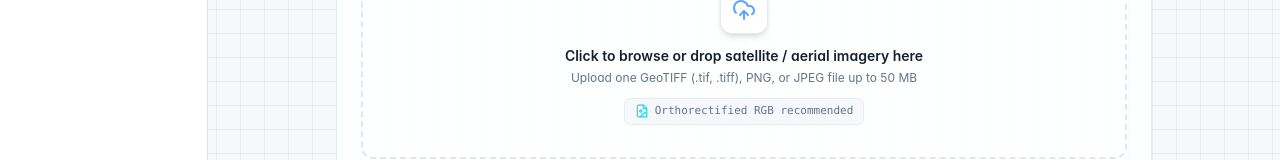
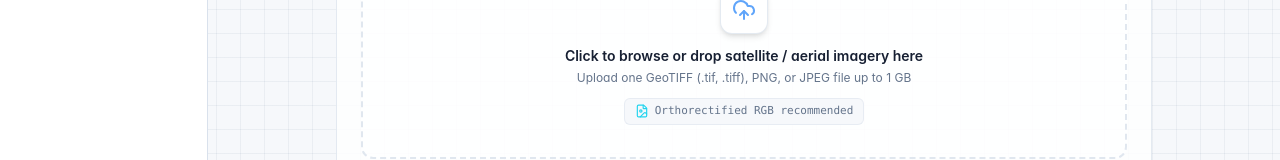
Before and after one commit to Anurag-snippet/DepthWizard, a React (Vite) app in the folder client/: page /new-analysis in a window 1280 px wide. Shown: the part 351-511 px from the top of the page. Built offline with nearby package versions, Linux system fonts and the light colour scheme; no server answers.

Commit message:
fix hardcoded 50 MB display text to 1 GB

```diff
--- a/client/src/components/upload/UploadDropzone.jsx
+++ b/client/src/components/upload/UploadDropzone.jsx
@@ -136,7 +136,7 @@ export default function UploadDropzone({ onFileSelected, onError, isProcessing }
             Click to browse or drop satellite / aerial imagery here
           </p>
           <p className="text-xs text-slate-400 mt-1">
-            Upload one GeoTIFF (.tif, .tiff), PNG, or JPEG file up to 50 MB
+            Upload one GeoTIFF (.tif, .tiff), PNG, or JPEG file up to 1 GB
           </p>
         </div>
 
```
